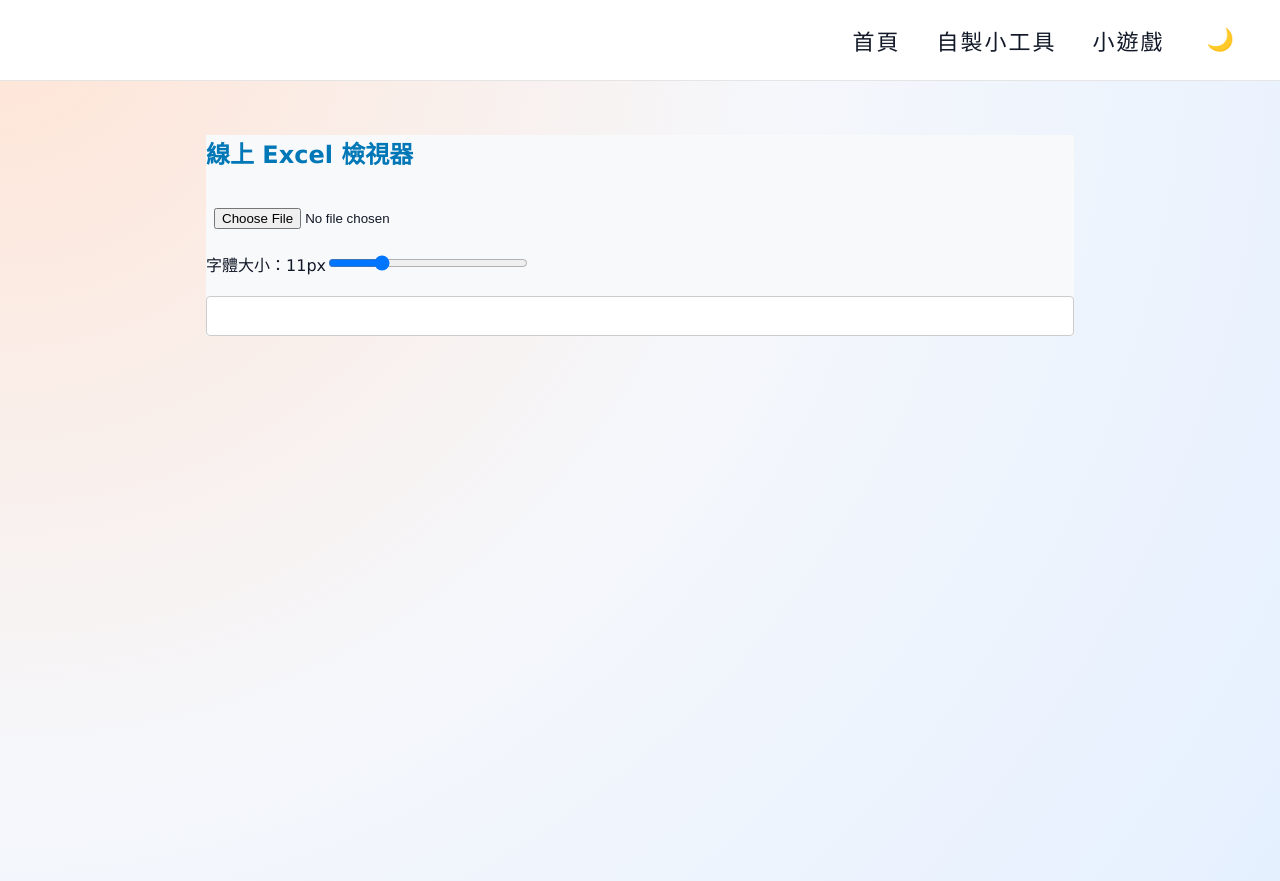
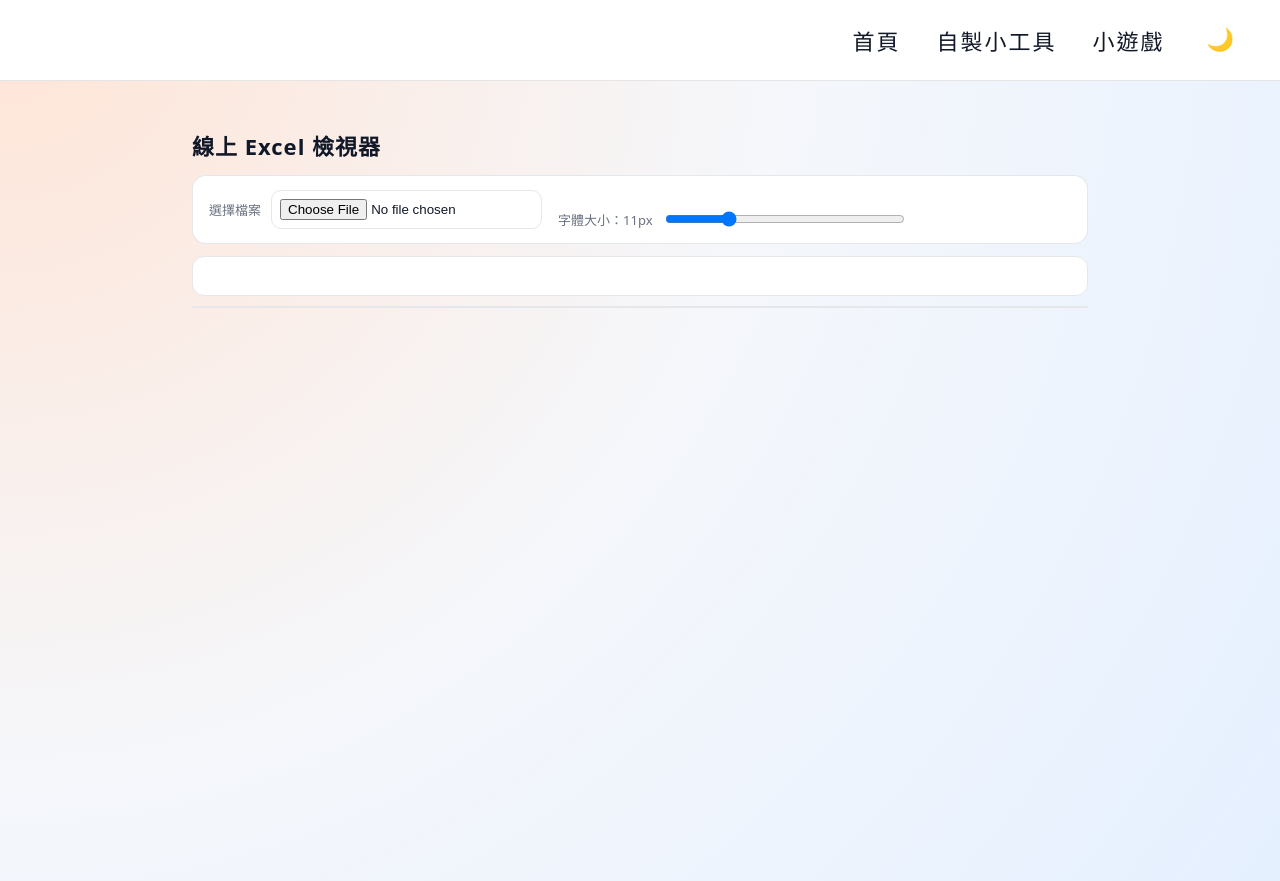
Before and after one commit to lscoupling/lscoupling.github.io, a React (Vite) app: page /#/tools/xml in a window 1280 px wide. Built offline with nearby package versions, Linux system fonts and the light colour scheme.

Commit message:
Improve online Excel viewer UI

```diff
--- a/src/tools/XmlTool.jsx
+++ b/src/tools/XmlTool.jsx
@@ -198,17 +198,28 @@
 
   return (
     <div className="xml-tool-container">
-      <h2>線上 Excel 檢視器</h2>
-
-      <input type="file" id="fileInput" accept=".xls,.xlsx,.xml" />
-
-      <div style={{ margin: "15px 0" }}>
-        <label>字體大小：<span id="fontSizeValue">11</span>px</label>
-        <input type="range" min="8" max="20" defaultValue="11" id="fontSizeSlider" style={{ width: "200px" }} />
+      <div className="xml-tool-titlebar">
+        <h2>線上 Excel 檢視器</h2>
       </div>
 
-      <div id="formulaBar"></div>
-      <div id="output"></div>
+      <div className="xml-tool-toolbar">
+        <div className="xml-tool-control">
+          <label className="xml-tool-label" htmlFor="fileInput">選擇檔案</label>
+          <input type="file" id="fileInput" accept=".xls,.xlsx,.xml" />
+        </div>
+
+        <div className="xml-tool-control xml-tool-slider">
+          <label className="xml-tool-label" htmlFor="fontSizeSlider">
+            字體大小：<span id="fontSizeValue">11</span>px
+          </label>
+          <input type="range" min="8" max="20" defaultValue="11" id="fontSizeSlider" />
+        </div>
+      </div>
+
+      <div className="xml-tool-formula" aria-label="公式列">
+        <div id="formulaBar"></div>
+      </div>
+      <div className="xml-tool-output" id="output"></div>
     </div>
   );
 }
--- a/src/tools/xml-tool.css
+++ b/src/tools/xml-tool.css
@@ -1,40 +1,96 @@
 .xml-tool-container {
-  font-family: Verdana, sans-serif;
-  background: #f8f9fa;
-  margin: 30px;
+  max-width: 1100px;
+  margin: 24px auto;
+  padding: 0 16px 32px;
+  color: var(--text-main);
 }
-h2 { color: #0077b6; }
+
+.xml-tool-titlebar {
+  margin: 8px 0 14px;
+}
+
+.xml-tool-container h2 {
+  margin: 0;
+  font-size: 22px;
+  letter-spacing: 1px;
+}
+
+.xml-tool-toolbar {
+  display: flex;
+  flex-wrap: wrap;
+  gap: 12px 16px;
+  align-items: flex-end;
+  background: var(--card-bg);
+  border: 1px solid rgba(148, 163, 184, 0.25);
+  border-radius: 14px;
+  padding: 14px 16px;
+}
+
+.xml-tool-control {
+  display: flex;
+  align-items: center;
+  gap: 10px;
+}
+
+.xml-tool-label {
+  font-size: 13px;
+  color: var(--text-sub);
+  white-space: nowrap;
+}
+
+.xml-tool-slider {
+  flex: 1;
+  min-width: 260px;
+}
 
 #fileInput {
-  margin-top: 10px;
   padding: 8px;
+  border-radius: 10px;
+  border: 1px solid var(--border);
+  background: var(--card-bg);
+  color: var(--text-main);
+}
+
+#fontSizeSlider {
+  width: 240px;
+}
+
+
+.xml-tool-formula {
+  margin-top: 12px;
 }
 
 #formulaBar {
   width: 100%;
-  height: 40px;
-  font-family: monospace;
-  font-size: 14px;
-  padding: 6px 8px;
-  margin-top: 20px;
-  border: 1px solid #ccc;
-  border-radius: 4px;
-  background: #fff;
+  min-height: 40px;
+  font-family: ui-monospace, SFMono-Regular, Menlo, Monaco, Consolas, "Liberation Mono", "Courier New", monospace;
+  font-size: 13px;
+  padding: 10px 12px;
+  border: 1px solid var(--border);
+  border-radius: 12px;
+  background: var(--card-bg);
   box-sizing: border-box;
   overflow-x: auto;
+}
+
+.xml-tool-output {
+  margin-top: 10px;
+  border: 1px solid var(--border);
+  border-radius: 14px;
+  background: var(--card-bg);
+  overflow: auto;
+  max-height: 70vh;
 }
 
 table {
   border-collapse: collapse;
   width: 100%;
-  background: #fff;
-  margin-top: 10px;
   table-layout: fixed;
 }
 
 th, td {
-  border: 1px solid #ccc;
-  padding: 4px 6px;
+  border: 1px solid rgba(148, 163, 184, 0.25);
+  padding: 6px 8px;
   text-align: left;
   cursor: pointer;
   user-select: none;
@@ -46,18 +102,37 @@
 }
 
 th {
-  background: #0077b6;
-  color: white;
+  position: sticky;
+  top: 0;
+  z-index: 5;
+  background: var(--accent-soft);
+  color: var(--text-main);
+  font-weight: 700;
 }
 
-tr:nth-child(even) td { background: #f2f2f2; }
+tr:nth-child(even) td { background: rgba(15, 23, 42, 0.02); }
 
-.selected { background-color: #ffe599 !important; }
+td:hover {
+  background: rgba(249, 115, 22, 0.10);
+}
+
+.selected { background-color: var(--accent-soft) !important; }
 
 .rowHeader {
-  background: #e9ecef;
+  background: rgba(15, 23, 42, 0.04);
   font-weight: bold;
   text-align: center;
+}
+
+th.rowHeader,
+td.rowHeader {
+  position: sticky;
+  left: 0;
+  z-index: 6;
+}
+
+th.rowHeader {
+  z-index: 7;
 }
 
 /* ⭐ 欄位拖曳用 */
@@ -72,44 +147,19 @@
   z-index: 10;
 }
 
-/* Dark mode overrides for XML tool */
-body.dark .xml-tool-container {
-  background: #071426;
-  color: var(--text-main);
-}
-
-body.dark table {
-  background: var(--card-bg);
-  color: var(--text-main);
-  border-collapse: collapse;
+/* Dark mode tweaks (keep using theme variables) */
+body.dark .xml-tool-output,
+body.dark #formulaBar,
+body.dark #fileInput {
+  border-color: rgba(255, 255, 255, 0.10);
 }
 
 body.dark th {
-  background: rgba(255,255,255,0.06);
-  color: var(--text-main);
+  background: rgba(255, 255, 255, 0.06);
 }
 
-body.dark td {
-  border: 1px solid rgba(255,255,255,0.03);
-  color: var(--text-main);
-  background: transparent;
+body.dark tr:nth-child(even) td { background: rgba(255, 255, 255, 0.02); }
+
+body.dark td:hover {
+  background: rgba(255, 255, 255, 0.06);
 }
-
-body.dark tr:nth-child(even) td { background: rgba(255,255,255,0.01); }
-
-body.dark .selected { background-color: rgba(255,255,255,0.08) !important; }
-
-body.dark .rowHeader {
-  background: rgba(255,255,255,0.03);
-  color: var(--text-main);
-}
-
-body.dark #formulaBar {
-  background: rgba(255,255,255,0.03);
-  color: var(--text-main);
-  border: 1px solid rgba(255,255,255,0.06);
-}
-
-body.dark .th-resizer {
-  background: rgba(255,255,255,0.02);
-}
```
